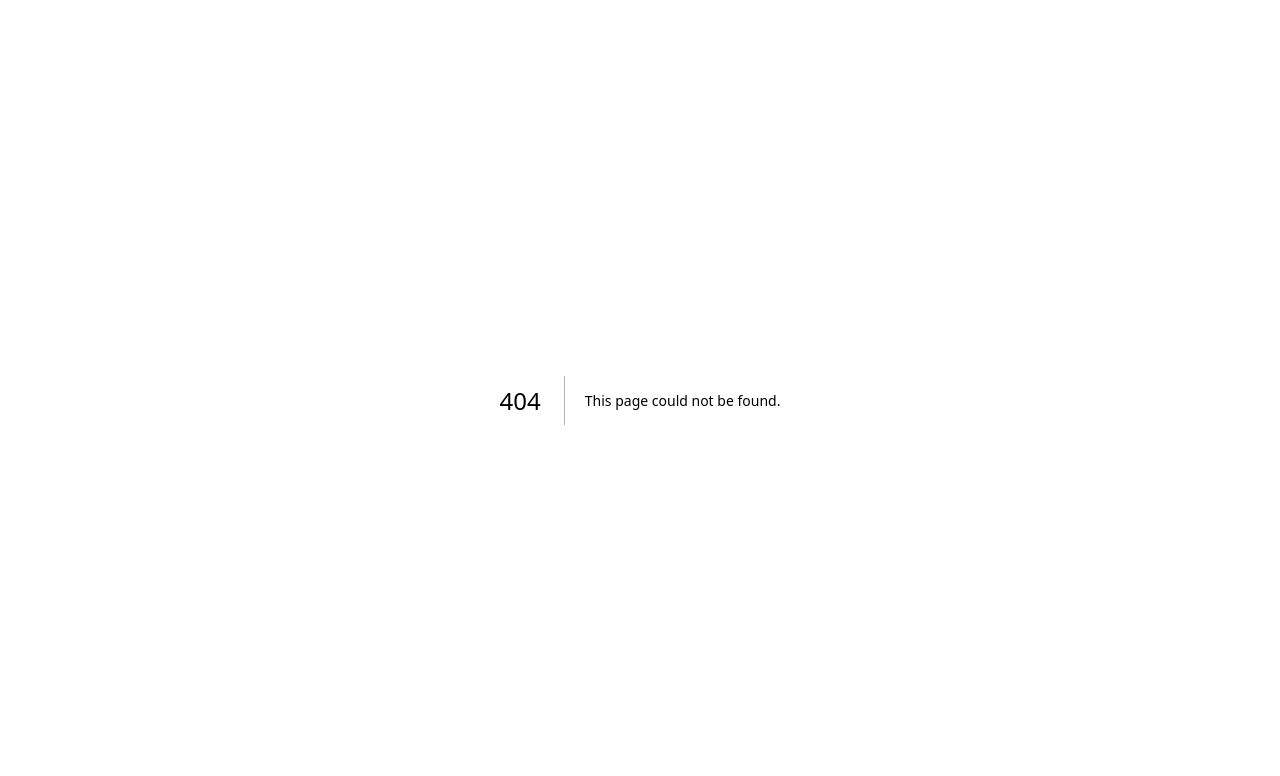
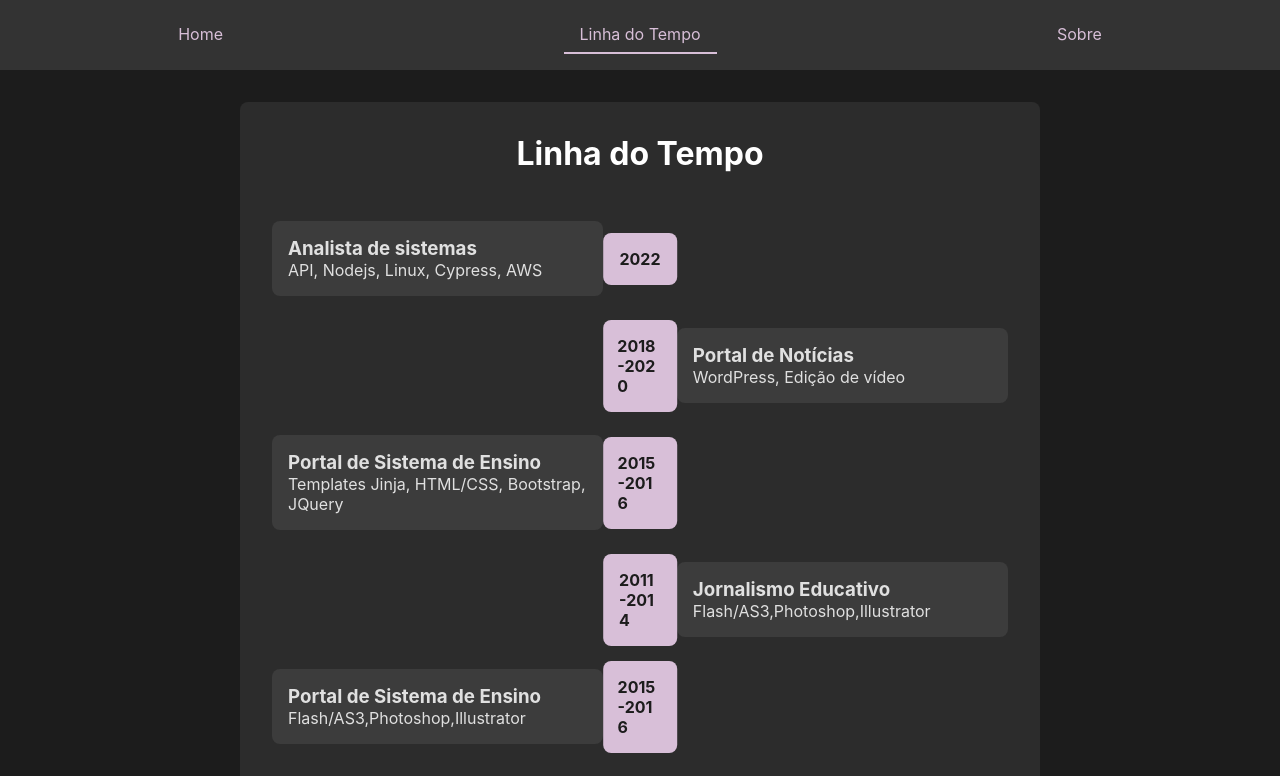
Before and after one commit to giseletoledo/portfolio, a Next.js app in the folder portfolio/: page /timeline in a window 1280 px wide. Before the commit this address had no page. Shown: the top 776 px of the page. Built offline with nearby package versions, Linux system fonts and the light colour scheme.

Commit message:
páginas

```diff
--- /dev/null
+++ b/portfolio/src/app/about/about.module.css
@@ -0,0 +1,34 @@
+.container {
+    padding: 2rem;
+    background-color: #2c2c2c;
+    border-radius: 8px;
+  }
+
+  .container ul {
+    list-style: none;
+    padding: 0;
+  }
+
+  .container li::before {
+    content: '•';
+    color: #d8bfd8;
+    padding-right: 1rem;
+  }
+
+  .techList {
+    list-style: none;
+    padding: 0;
+  }
+
+  .techItem {
+    display: flex;
+    align-items: flex-start;
+    justify-content: flex-start;
+    margin: 1rem 0;
+  }
+
+  .techItem .material-icons {
+    margin-right: 0.8rem;
+    font-size: 1.5rem;
+    color: #d8bfd8;
+  }
--- /dev/null
+++ b/portfolio/src/app/timeline/TimelineItem.tsx
@@ -0,0 +1,38 @@
+// src/app/timeline/TimelineItem.tsx
+
+// src/app/timeline/TimelineItem.tsx
+
+import { motion } from 'framer-motion';
+import styles from './timeline.module.css';
+
+interface TimelineItemProps {
+  year: string;
+  title: string;
+  description: string;
+  index: number; // Adicionando índice para controlar a ordem da animação
+}
+
+const TimelineItem: React.FC<TimelineItemProps> = ({
+  year,
+  title,
+  description,
+  index,
+}) => {
+  return (
+    <motion.div
+      initial={{ opacity: 0, y: 50 }}
+      animate={{ opacity: 1, y: 0 }}
+      transition={{ duration: 0.5, delay: index * 0.2 }}
+      className={styles.timelineItem}
+    >
+
+      <div className={styles.timelineYear}>{year}</div>
+      <div className={styles.timelineContent}>
+        <h3>{title}</h3>
+        <p>{description}</p>
+      </div>
+    </motion.div>
+  );
+};
+
+export default TimelineItem;
--- /dev/null
+++ b/portfolio/src/app/timeline/page.tsx
@@ -0,0 +1,70 @@
+'use client';
+// src/pages/timeline.tsx
+
+import { motion } from 'framer-motion';
+import Layout from '../components/Layout';
+import TimelineItem from './TimelineItem';
+import styles from './timeline.module.css';
+
+const Timeline: React.FC = () => {
+  const timelineItems = [
+    {
+      year: '2022',
+      title: 'Analista de sistemas',
+      description: 'API, Nodejs, Linux, Cypress, AWS',
+    },
+    {
+      year: '2018-2020',
+      title: 'Portal de Notícias',
+      description: 'WordPress, Edição de vídeo',
+    },
+    {
+      year: '2015-2016',
+      title: 'Portal de Sistema de Ensino',
+      description: 'Templates Jinja, HTML/CSS, Bootstrap, JQuery',
+    },
+    {
+      year: '2011-2014',
+      title: 'Jornalismo Educativo',
+      description: 'Flash/AS3,Photoshop,Illustrator',
+    },
+    {
+      year: '2015-2016',
+      title: 'Portal de Sistema de Ensino',
+      description: 'Flash/AS3,Photoshop,Illustrator',
+    },
+    {
+      year: '2009-2011',
+      title: 'Freelancer',
+      description: 'Photoshop, Illustrator,HTML/CSS'
+    }
+  ];
+
+  return (
+    <Layout>
+      <motion.div
+        initial={{ opacity: 0 }}
+        animate={{ opacity: 1 }}
+        exit={{ opacity: 0 }}
+        transition={{ duration: 0.5 }}
+        className={styles.container}
+      >
+        <h1 className={styles.title}>Linha do Tempo</h1>
+        <div className={styles.timeline}>
+          {/* Mapeando os itens da linha do tempo */}
+          {timelineItems.map((item, index) => (
+            <TimelineItem
+              key={index}
+              year={item.year}
+              title={item.title}
+              description={item.description}
+              index={index} // Passando o índice para controlar o atraso
+            />
+          ))}
+        </div>
+      </motion.div>
+    </Layout>
+  );
+};
+
+export default Timeline;
--- /dev/null
+++ b/portfolio/src/app/timeline/timeline.module.css
@@ -0,0 +1,65 @@
+/* timeline.module.css */
+
+.timelineItem {
+  display: flex;
+  flex-wrap: wrap;
+  justify-content: space-between;
+  margin-bottom: 2rem;
+  position: relative;
+}
+
+.timelineItem:nth-child(even) {
+  flex-direction: row-reverse; /* Alinha à direita */
+}
+
+.timelineContent {
+  background: #3c3c3c;
+  color: #e0e0e0;
+  padding: 1rem;
+  word-wrap: break-word;
+  border-radius: 8px;
+  width: 45%;
+}
+
+.timelineYear {
+  display: flex;
+  align-items: center;
+  justify-content: center;
+  width: 10%;
+  background: #d8bfd8;
+  color: #1c1c1c;
+  border-radius: 8px;
+  font-weight: bold;
+  padding: 1rem;
+  position: absolute;
+  word-wrap: break-word;
+  flex-wrap: wrap;
+  top: 50%;
+  transform: translate(-50%, -50%);
+  left: 50%;
+}
+
+.container {
+  padding: 2rem;
+  background-color: #2c2c2c;
+  border-radius: 8px;
+  width: 100%;
+  max-width: 800px;
+  margin: 0 auto;
+  flex-wrap: wrap;
+}
+
+.title {
+  text-align: center;
+  margin-bottom: 2rem;
+  color: #ffffff;
+}
+
+.timeline {
+  position: relative;
+  padding: 1rem 0;
+  margin: 2rem 0;
+  list-style-type: none;
+  flex-wrap: wrap;
+
+}
```
